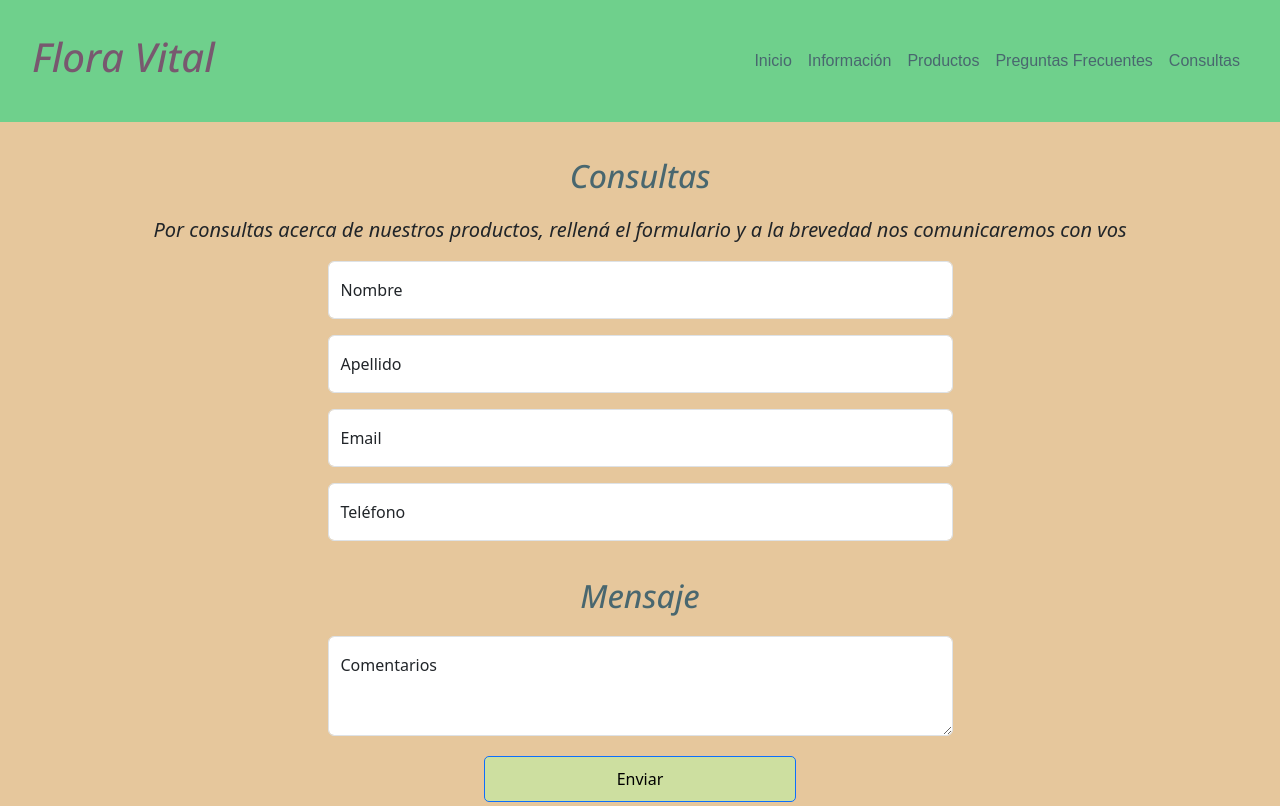
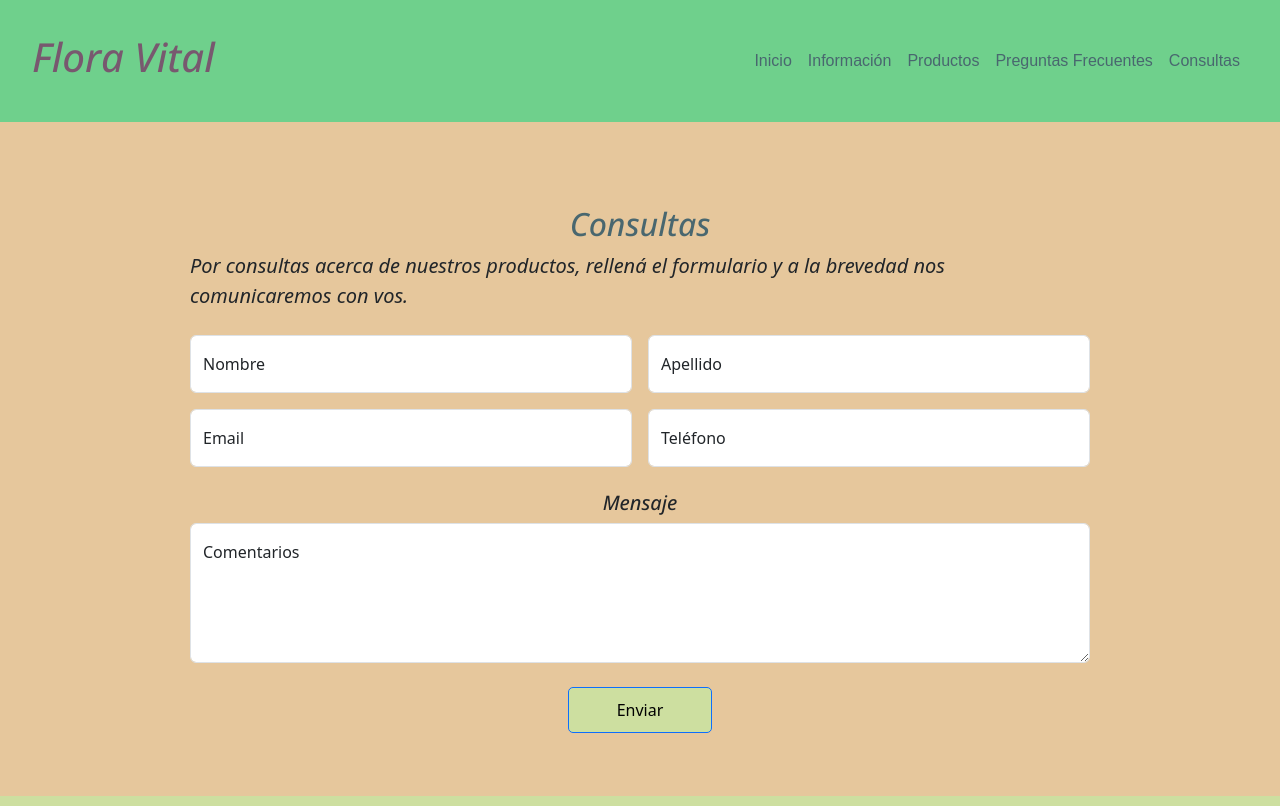
Before and after one commit to pamelalicropani-85/FloraVital, a plain HTML site: page pages/consultas.html in a window 1280 px wide. Shown: the top 806 px of the page. Drawn offline with nearby package versions, Linux system fonts and the light colour scheme; a web font is replaced by a local one.

Commit message:
cambios en consultas

```diff
--- a/pages/consultas.html
+++ b/pages/consultas.html
@@ -30,50 +30,58 @@
 
     </header>
 
-    <main>
-        <!-- Formulario de consultas -->
-        <div class="consultasForm">
-            <h2>Consultas</h2>
-            <p>Por consultas acerca de nuestros productos, rellená el formulario y a la brevedad nos comunicaremos con vos</p>
+    <main class="py-5">
+
+        <div class="container">
+            <div class="consultasForm mx-auto" style="max-width: 900px;">
+                    <h2 class="mb-2">Consultas</h2>
+                    <p class="mb-4">Por consultas acerca de nuestros productos, rellená el formulario y a la brevedad nos comunicaremos con vos.</p>
+
+                <form action="#" method="post" class="row g-3">
                     <div class="col-12 col-md-6">
-                <div class="form-floating mb-3">
-                    <input type="nombre" class="form-control" id="floatingNombre" placeholder="nombre">
+                        <div class="form-floating">
+                            <input type="text" class="form-control" id="floatingNombre" name="nombre" placeholder="Nombre" required>
                             <label for="floatingNombre">Nombre</label>
                         </div>
                     </div>
+
                     <div class="col-12 col-md-6">
-                <div class="form-floating mb-3">
-                    <input type="apellido" class="form-control" id="floatingApellido" placeholder="apellido">
+                    <div class="form-floating">
+                        <input type="text" class="form-control" id="floatingApellido" name="apellido" placeholder="Apellido" required>
                         <label for="floatingApellido">Apellido</label>
                     </div>
                     </div>
+
                     <div class="col-12 col-md-6">
-                <div class="form-floating mb-3">
-                    <input type="email" class="form-control" id="floatingEmail" placeholder="name@example.com">
+                    <div class="form-floating">
+                        <input type="email" class="form-control" id="floatingEmail" name="email" placeholder="name@example.com" required>
                         <label for="floatingEmail">Email</label>
                     </div>
                     </div>
+
                     <div class="col-12 col-md-6">
-                <div class="form-floating mb-3">
-                    <input type="telefono" class="form-control" id="floatingTelefono" placeholder="telefono">
+                    <div class="form-floating">
+                        <input type="tel" class="form-control" id="floatingTelefono" name="telefono" placeholder="Teléfono" inputmode="tel">
                         <label for="floatingTelefono">Teléfono</label>
                     </div>
                     </div>
 
-            <h2>Mensaje</h2>
-            <div class="col-12 col-md-6">
+                    <div class="col-12">
+                    <h2 class="h5 mt-2">Mensaje</h2>
                     <div class="form-floating">
-                    <textarea class="form-control" placeholder="Leave a comment here" id="floatingTextarea2" style="height: 100px"></textarea>
+                        <textarea class="form-control" id="floatingTextarea2" name="mensaje" placeholder="Escribí tu mensaje" style="height: 140px" required></textarea>
                         <label for="floatingTextarea2">Comentarios</label>
                     </div>
                     </div>
-            <div class="botonEnviar col-12 col-md-6">
-                <div class="d-grid gap-2 col-6 mx-auto">
-                    <button class="btn btn-primary" type="button">Enviar</button>
+
+                    <div class="col-12">
+                        <div class="d-grid d-md-flex justify-content-md-center mt-2">
+                            <button class="btn btn-primary px-5" type="submit">Enviar</button>
                         </div>
                     </div>
+                </form>
             </div>
-
+        </div>
     </main>
     <!-- Contenido final incluye menu de navegacion  -->
     <footer class="footerFlora">
@@ -105,10 +113,11 @@
         <form class="formFooter">
             <label for="emailNewsletter">Suscribite al newsletter para más novedades</label>
             <div class="botonSuscripcion">
-                <input type="email" class="form-control me-2" placeholder="Tu email" required>
+                <input id="emailNewsletter" name="newsletterEmail" type="email" class="form-control me-2" placeholder="Tu email" required>
                 <button class="btn btn-primary" type="submit">Suscribirte</button>
             </div>
         </form>
+
     </footer>
     <script src="https://cdn.jsdelivr.net/npm/bootstrap@5.3.8/dist/js/bootstrap.bundle.min.js" integrity="sha384-FKyoEForCGlyvwx9Hj09JcYn3nv7wiPVlz7YYwJrWVcXK/BmnVDxM+D2scQbITxI" crossorigin="anonymous"></script>
 </body>
```
Lines whose indentation alone changed are shown as unchanged.
